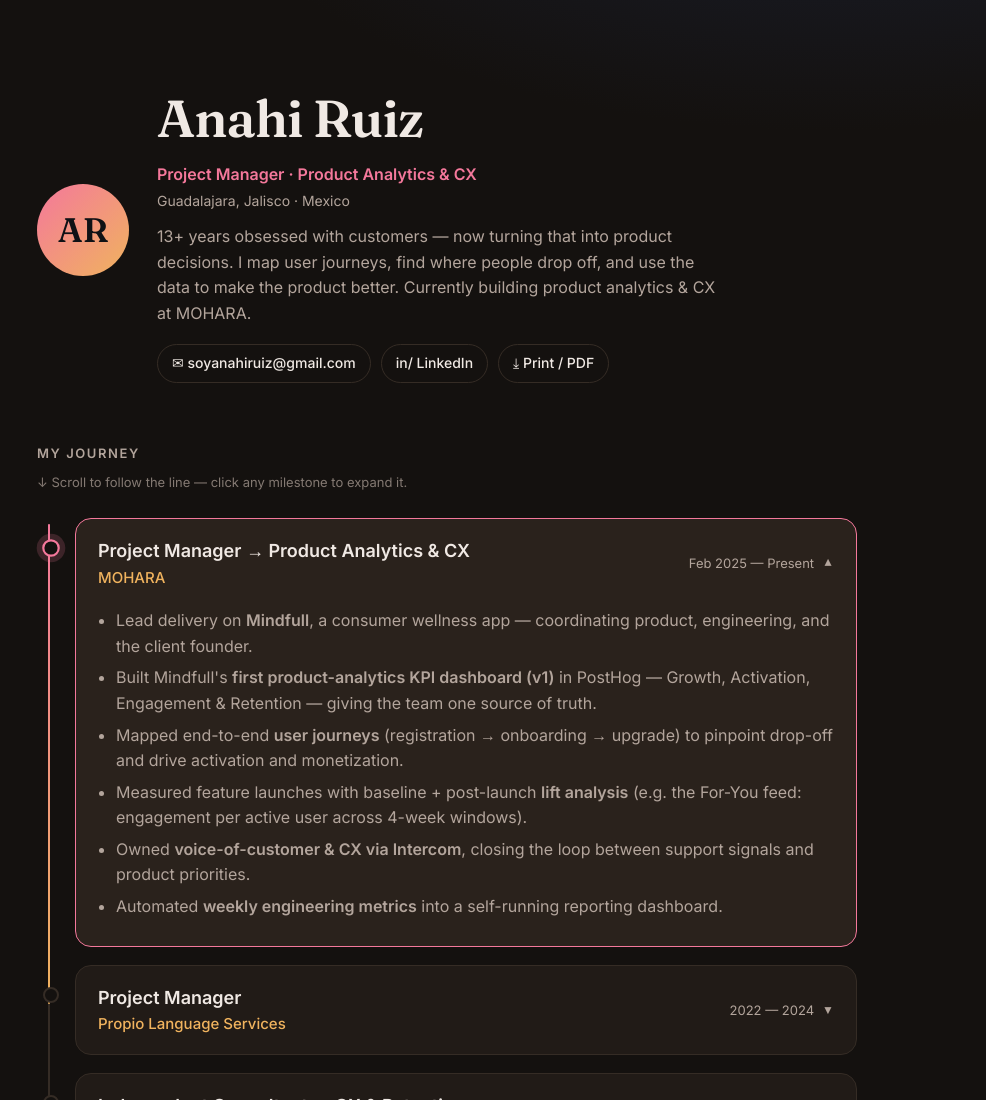
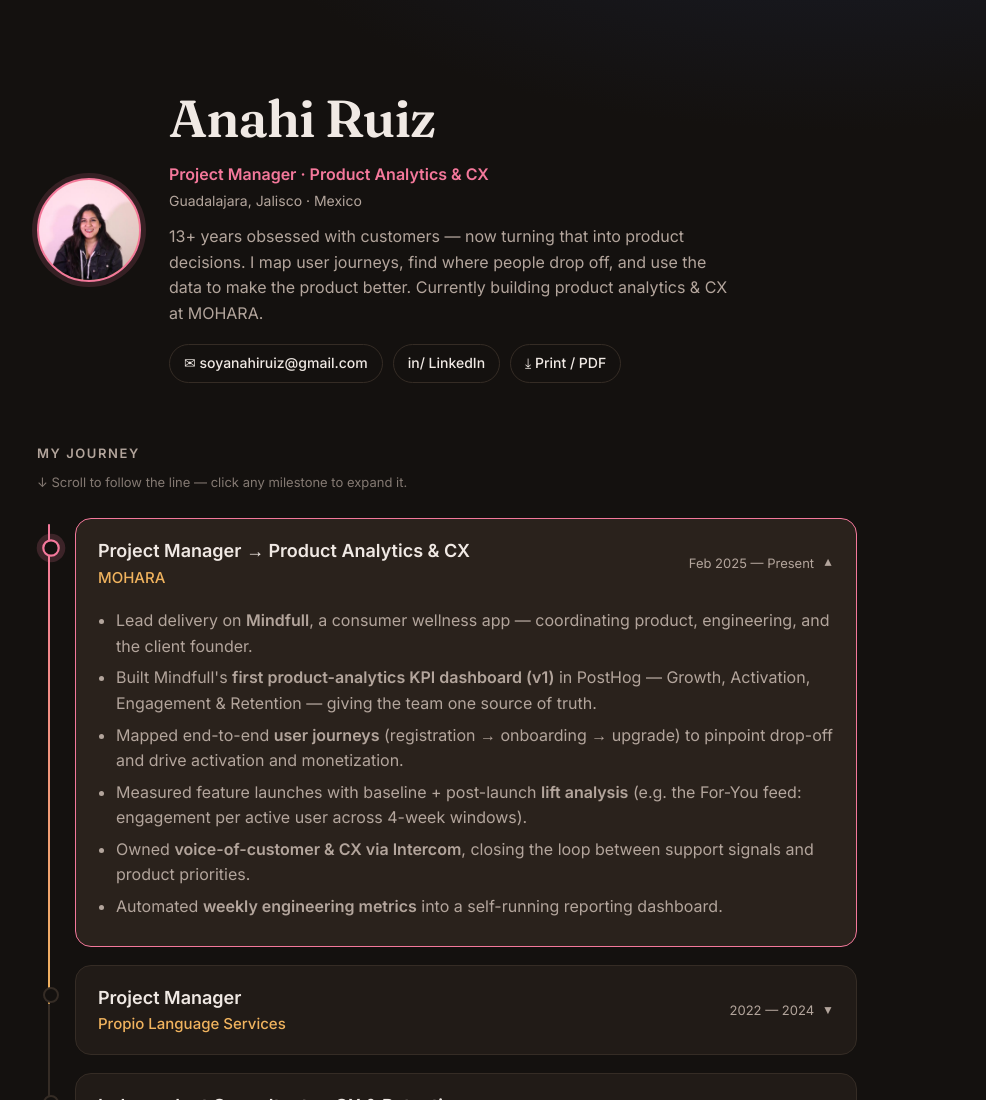
Before and after one commit to anahi-MO/resume, a plain HTML site: page index.html in a window 1280 px wide. Shown: the top 1100 px of the page, without its empty margins (193-1179 px from the left). Drawn offline with Linux system fonts and the light colour scheme.

Commit message:
Add profile photo from GitHub

```diff
--- a/index.html
+++ b/index.html
@@ -35,12 +35,13 @@
   /* HERO */
   header { display: flex; gap: 28px; align-items: center; flex-wrap: wrap; margin-bottom: 60px; }
   .avatar {
-    width: 92px; height: 92px; border-radius: 50%;
+    width: 104px; height: 104px; border-radius: 50%;
+    flex-shrink: 0; overflow: hidden;
+    border: 2px solid var(--accent);
+    box-shadow: 0 0 0 5px rgba(244,120,155,.15);
     background: linear-gradient(135deg, var(--accent), var(--accent-2));
-    display: grid; place-items: center;
-    font-family: "Fraunces", serif; font-size: 34px; font-weight: 600; color: #0f1115;
-    flex-shrink: 0;
   }
+  .avatar img { width: 100%; height: 100%; object-fit: cover; display: block; }
   h1 { font-family: "Fraunces", serif; font-size: clamp(34px, 6vw, 52px); font-weight: 600; letter-spacing: -.02em; }
   .role { color: var(--accent); font-weight: 600; margin-top: 2px; }
   .loc { color: var(--muted); font-size: 14px; margin-top: 2px; }
@@ -136,7 +137,7 @@
 <div class="wrap">
 
   <header>
-    <div class="avatar">AR</div>
+    <div class="avatar"><img src="avatar.jpg" alt="Anahi Ruiz" /></div>
     <div>
       <h1>Anahi Ruiz</h1>
       <div class="role">Project Manager · Product Analytics &amp; CX</div>
```
Also changed, not shown: avatar.jpg (added).
